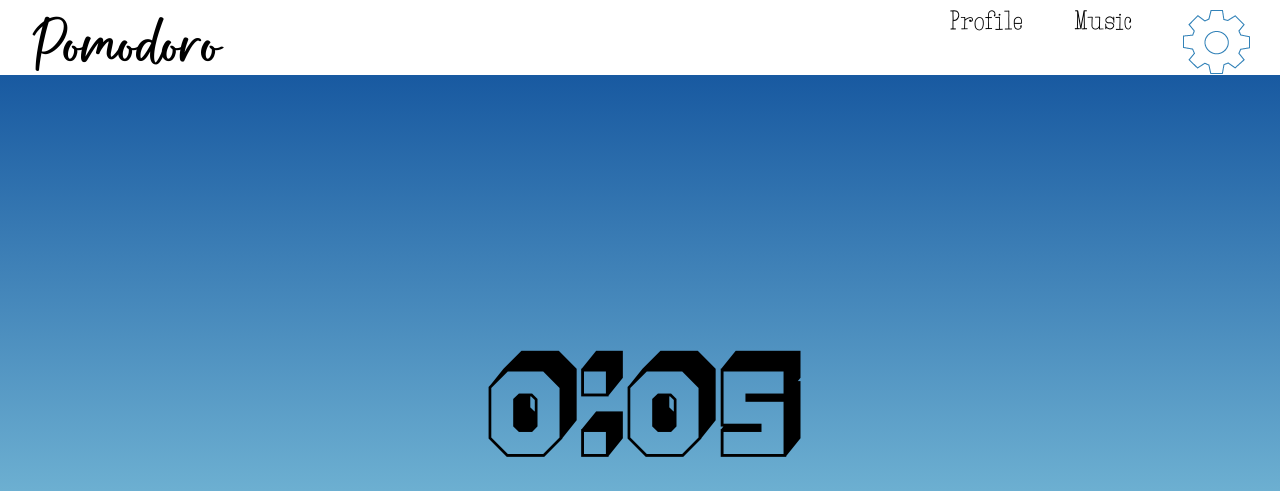
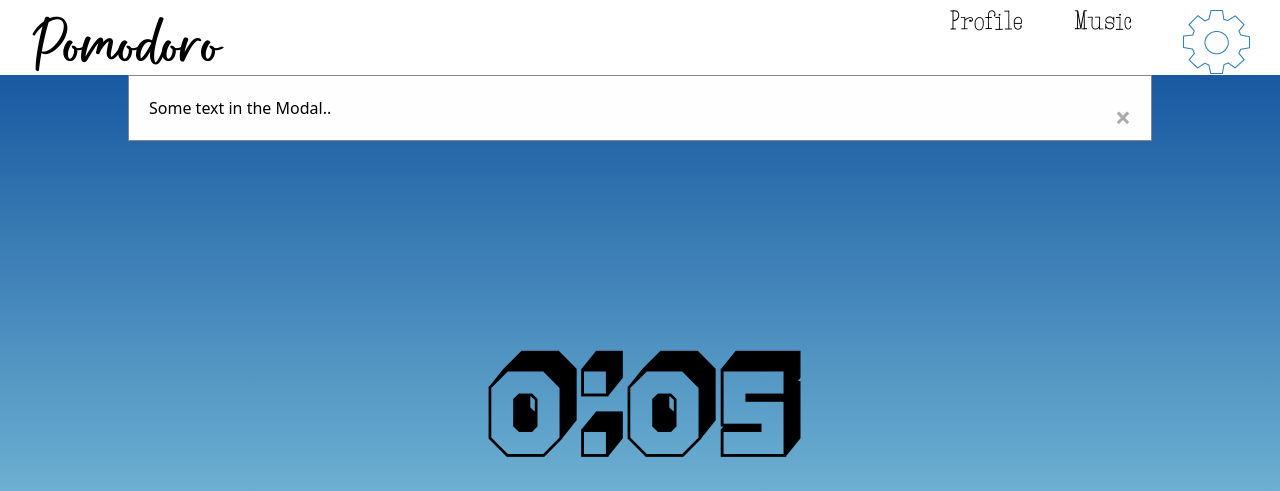
Before and after one commit to disha-shankara/Pomodoro, a Flask app: page / in a window 1280 px wide. Shown: the top 491 px of the page. Run offline with Flask 3, Linux system fonts and the light colour scheme; a user stored in the database is signed in; style sheets or scripts are compiled from the project's sources; some libraries are stand-ins or nearby versions.

Commit message:
Thu, Dec 28, 2023, 5:00 PM +05:30

```diff
--- a/static/styles.css
+++ b/static/styles.css
@@ -119,3 +119,44 @@
     padding: 0 25px;
   }
 }
+
+
+
+/* The Modal (background) */
+.modal {
+	display: none; /* Hidden by default */
+	position: fixed; /* Stay in place */
+	z-index: 1; /* Sit on top */
+	padding-top: 100px; /* Location of the box */
+	left: 0;
+	top: 0;
+	width: 100%; /* Full width */
+	height: 100%; /* Full height */
+	overflow: auto; /* Enable scroll if needed */
+	background-color: rgb(0,0,0); /* Fallback color */
+	background-color: rgba(0,0,0,0.4); /* Black w/ opacity */
+  }
+
+  /* Modal Content */
+  .modal-content {
+	background-color: #fefefe;
+	margin: auto;
+	padding: 20px;
+	border: 1px solid #888;
+	width: 80%;
+  }
+
+  /* The Close Button */
+  .close {
+	color: #aaaaaa;
+	float: right;
+	font-size: 28px;
+	font-weight: bold;
+  }
+
+  .close:hover,
+  .close:focus {
+	color: #000;
+	text-decoration: none;
+	cursor: pointer;
+  }
--- a/templates/index.html
+++ b/templates/index.html
@@ -8,7 +8,18 @@
 </div>
 <p id = "message" class = "message"></p>
 <button id = "start" class ="button-74" role ="button" style="position: absolute; top: 70%; left:38%;" >START</button>
-<button id = "stop" class ="button-74" role ="button" style= "position: absolute; top: 70%; left:53%;">STOP</button>
+<div>
+	<button id = "stop" class ="button-74" role ="button" style= "position: absolute; top: 70%; left:53%;">STOP</button>
+	<div class ="modal-content">
+		<span class="close">&times;</span>
+		<p>Some text in the Modal..</p>
+	</div>
+
+</div>
+
+
+
+
 
 {% endblock %}
 
@@ -22,6 +33,7 @@
 	start.addEventListener("click",
 	function() {
 		// converting minutes into seconds
+		start.disable = true;
 		let time =  focusMinutes;
 		var CountDown = setInterval(function displayTimer() {
 			//getting mins from the total_seconds(time) - Calculating every second
@@ -39,6 +51,7 @@
 
 			if (time < 0)
 			{
+				start.disable = false;
 				document.getElementById("message").innerHTML = "done";
 				clearInterval(CountDown);
 			}
```
Also changed, not shown: 1 other file.
